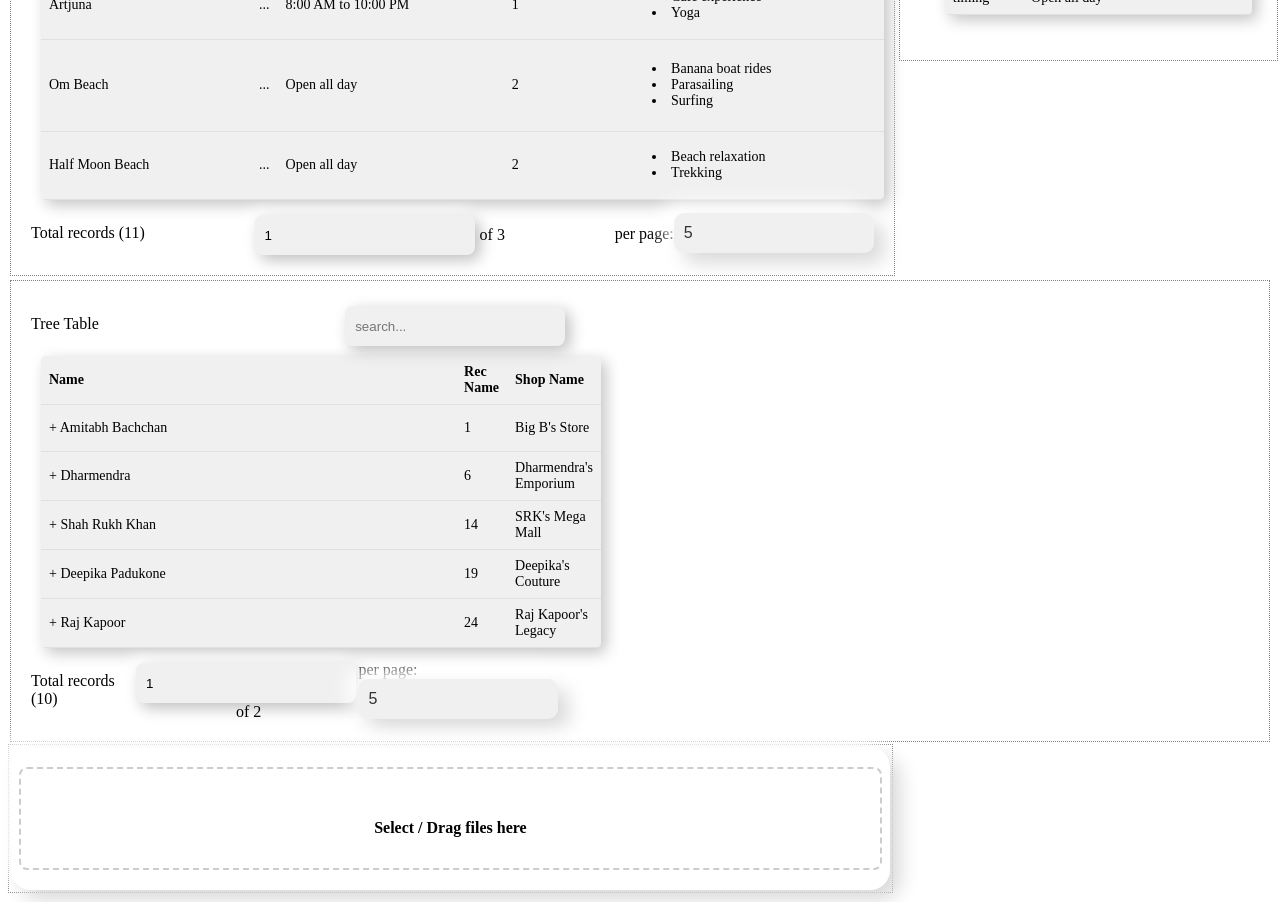
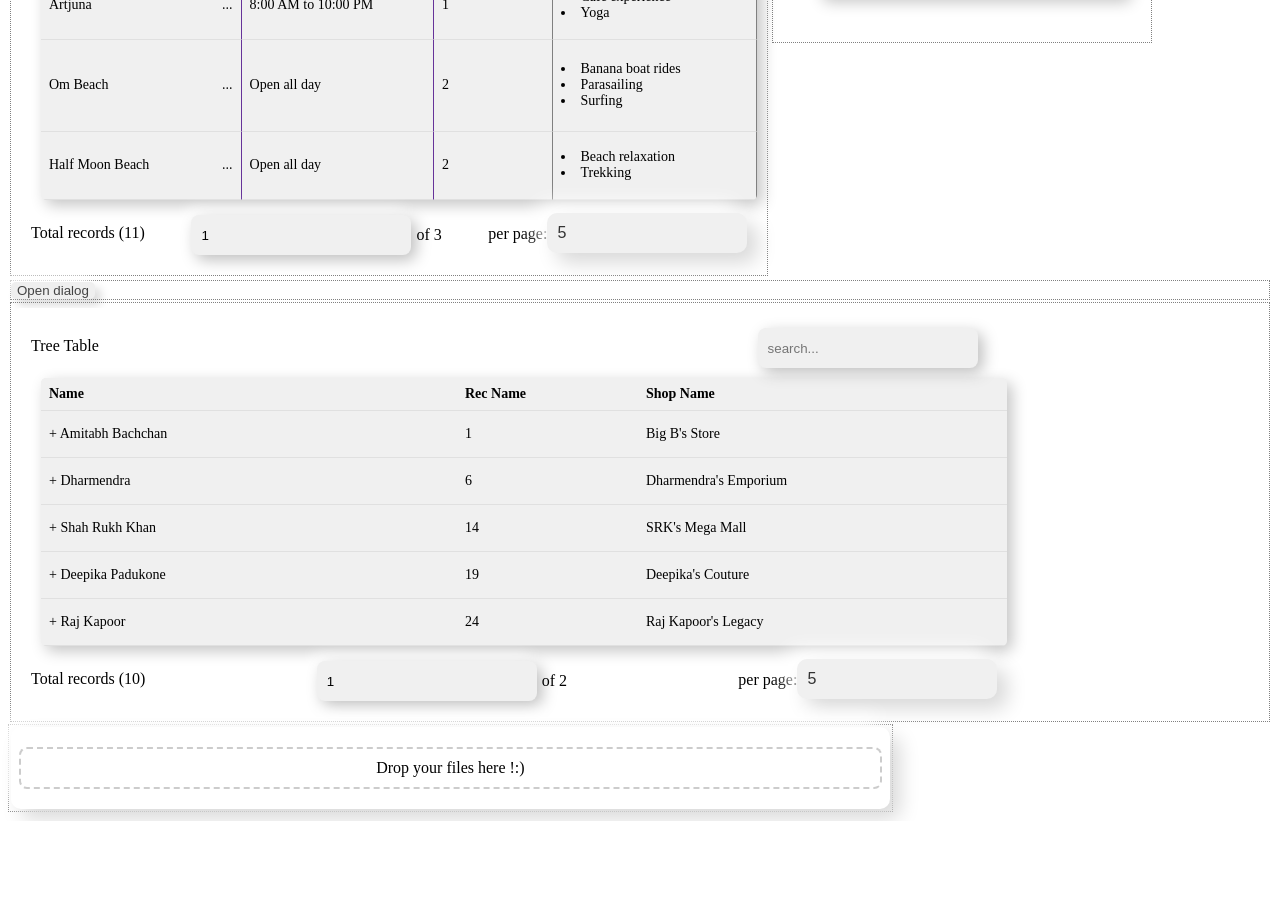
Before and after one commit to manish774/maxreact, a React app in the folder Common/: page / in a window 1280 px wide. Shown: the part 300-1202 px from the top of the page. After the commit the page ends 1121 px from the top, so only its background shows below. Built offline with nearby package versions, Linux system fonts and the light colour scheme.

Commit message:
github pages and modal added

```diff
--- a/Common/package.json
+++ b/Common/package.json
@@ -1,16 +1,20 @@
 {
   "name": "react-template",
+  "homepage": "http://manish774.github.io/Common",
   "version": "1.0.0",
   "description": "",
   "main": "index.js",
   "scripts": {
     "start": "webpack serve --config webpack/webpack.config.js --open",
-    "test": "echo \"Error: no test specified\" && exit 1"
+    "test": "echo \"Error: no test specified\" && exit 1",
+    "predeploy": "npm run -d build",
+    "build": "react-script build"
   },
   "keywords": [],
   "author": "",
   "license": "ISC",
   "dependencies": {
+    "gh-pages": "^6.1.0",
     "re-resizable": "^6.9.11",
     "react": "^18.2.0",
     "react-dom": "^18.2.0",
--- a/Common/src/App.tsx
+++ b/Common/src/App.tsx
@@ -116,6 +116,7 @@ const App = () => {
         searchable: true,
         hideAble: true,
         hideOnstart: true,
+        highLight: { color: "rebeccapurple" },
       },
       {
         id: "day",
@@ -125,6 +126,7 @@ const App = () => {
       {
         id: "activities",
         name: "Activities to do",
+        highLight: { color: "gray" },
         searchable: true,
         render: (item: any) =>
           item?.activities?.map((activity: any) => {
@@ -135,14 +137,10 @@ const App = () => {
   };
   // ____________________________________
 
-  const openDialog = () => {
-    setDialogState((prev) => (prev === false ? true : false));
-  };
-
   const selectHandler = (e: any) => {
     console.log(e);
   };
-  Tree;
+
   // ____________________Tree______________--
   const treeConfig: tableConfig = {
     title: "Tree Table",
@@ -163,7 +161,7 @@ const App = () => {
       >
         <Resizable
           defaultSize={{
-            width: "70%",
+            width: "60%",
             height: "90%",
           }}
           style={{ border: "1px dotted gray", margin: "2px" }}
@@ -189,12 +187,30 @@ const App = () => {
           )}
         </Resizable>
       </div>
-      {/* <Resizable style={{ border: "1px dotted gray", margin: "2px" }}>
-        <button onClick={openDialog}>Open dialog</button>
-        <Modal isDialogOpen={dialogState} />
-      </Resizable> */}
       <Resizable style={{ border: "1px dotted gray", margin: "2px" }}>
-        <div style={{ width: "600px" }}>
+        <button onClick={() => setDialogState(true)}>Open dialog</button>
+        <Modal
+          isDialogOpen={dialogState}
+          component={
+            <Files
+              shouldPreview={true}
+              isMultipleUpload={true}
+              maximumFiles={20}
+              placeholder="Drop your files here !:)"
+            />
+          }
+          closeLabel={"Cancel"}
+          submitLabel={"Submit"}
+          onCloseAction={() => setDialogState(false)}
+          dialogSize={"FULL"}
+          submitClick={() => {
+            setDialogState(false);
+          }}
+          enableFooter={false}
+        />
+      </Resizable>
+      <Resizable style={{ border: "1px dotted gray", margin: "2px" }}>
+        <div style={{ width: "80%" }}>
           <Tree records={TreeData} config={treeConfig} pageSize={10} />
         </div>
       </Resizable>
@@ -205,7 +221,12 @@ const App = () => {
         }}
         style={{ border: "1px dotted gray", padding: "2px" }}
       >
-        <Files shouldPreview={true} isMultipleUpload={true} maximumFiles={20} />
+        <Files
+          shouldPreview={true}
+          isMultipleUpload={true}
+          maximumFiles={20}
+          placeholder="Drop your files here !:)"
+        />
       </Resizable>
     </>
   );
--- a/Common/src/Model/Default.ts
+++ b/Common/src/Model/Default.ts
@@ -22,6 +22,7 @@ export interface ColumnProps {
   hoverAction?: HoverActionProp[];
   hideAble?: boolean;
   hideOnstart?: boolean;
+  highLight?: { color: string };
 }
 
 export interface TableProps {
--- a/Common/src/components/Files/Files.scss
+++ b/Common/src/components/Files/Files.scss
@@ -5,7 +5,7 @@
   flex-direction: column;
   align-items: center;
   padding: 20px;
-  border-radius: 20px;
+  border-radius: 10px;
   box-shadow: 10px 10px 20px #d9d9d9, -10px -10px 20px #ffffff;
   transition: box-shadow 0.3s ease;
 }
@@ -18,6 +18,7 @@
   position: relative;
   overflow: hidden;
   width: 100%;
+  min-height: 15px;
   border: 2px dashed #ccc; /* Added border style */
   border-radius: 8px; /* Added border radius */
   padding: 10px; /* Added padding to visually separate the border */
@@ -52,14 +53,6 @@
 }
 
 /* Add Neumorphic styles to the preview button */
-
-button {
-  height: 30px;
-  margin: 3px;
-}
-button:hover {
-  background-color: #45a049;
-}
 
 .file-prev-container {
   font-size: 10px;
--- a/Common/src/components/Files/Files.tsx
+++ b/Common/src/components/Files/Files.tsx
@@ -34,8 +34,8 @@ const Files = ({
       for (let i = 0; i < f?.length; i++) {
         const id = generateRandomString(16);
         const type = getFileType(event.target.files[i]);
-        const name = event.target.files[i]?.name;
-        const size = event.target.files[i]?.size;
+        const name = event?.target?.files[i]?.name;
+        const size = event?.target?.files[i]?.size;
         const file = {
           path: URL.createObjectURL(event.target.files[i]),
           type,
--- /dev/null
+++ b/Common/src/components/Modal/Modal.scss
@@ -0,0 +1,52 @@
+/* Modal.scss */
+
+dialog {
+  position: relative;
+  border: none;
+  border-radius: 10px;
+  position: fixed;
+  top: 50%;
+  left: 50%;
+  transform: translate(-50%, -50%);
+  background-color: white;
+  overflow: hidden;
+
+  &.FULL {
+    width: 80%;
+    height: 50%;
+  }
+
+  &.MEDIUM {
+    width: 65%;
+    height: 45%;
+  }
+
+  &.SMALL {
+    width: 60%;
+    height: 35%;
+  }
+  .close-top-button {
+    position: absolute;
+    right: 0;
+    top: 1px;
+    height: 30px;
+    width: 30px;
+  }
+  div {
+    .footer {
+      height: 40px;
+      position: absolute;
+      bottom: 0px;
+      text-align: right;
+      .submit-button,
+      .close-button {
+        margin: 5px;
+        height: 30px;
+      }
+    }
+  }
+}
+
+dialog::backdrop {
+  background: rgba(0, 0, 0, 0.7);
+}
--- a/Common/src/components/Modal/Modal.tsx
+++ b/Common/src/components/Modal/Modal.tsx
@@ -1,21 +1,65 @@
-import React, { useState } from "react";
-
-interface ModalState {
+import React, { ReactNode, useEffect, useRef, useState } from "react";
+import "./Modal.scss";
+interface ModalState<T extends ReactNode> {
   isDialogOpen: boolean;
+  onCloseAction?: () => any;
+  submitClick?: (d: any) => any;
+  component: T;
+  dialogSize?: "FULL" | "MEDIUM" | "SMALL";
+  closeLabel?: string;
+  submitLabel?: string;
+  enableFooter?: boolean;
 }
 
-const Modal = (props: ModalState) => {
-  // const [isDialogOpen, setIsDialogOpen] = useState(props?.isDialogOpen);
+const Modal = <T extends ReactNode>({
+  isDialogOpen,
+  onCloseAction,
+  component,
+  dialogSize = "MEDIUM",
+  submitClick,
+  closeLabel = "Close",
+  submitLabel = "Ok",
+  enableFooter = true,
+}: ModalState<T>) => {
+  const ref = useRef<HTMLDialogElement>(null);
+
+  useEffect(() => {
+    if (isDialogOpen) {
+      ref?.current?.showModal();
+    } else {
+      ref?.current?.close();
+    }
+  }, [isDialogOpen]);
+
+  const closeModal = () => {
+    if (onCloseAction) {
+      onCloseAction();
+    }
+  };
+
+  const onSubmitClick = (d: any) => {
+    submitClick && submitClick(d);
+  };
 
   return (
-    <div>
-      {props?.isDialogOpen && (
-        <dialog open={props?.isDialogOpen}>
-          <p>This is a React dialog box.</p>
-          {/* <button onClick={closeDialog}>Close</button> */}
-        </dialog>
-      )}
-    </div>
+    <dialog ref={ref} className={dialogSize}>
+      <button className="close-top-button" onClick={closeModal}>
+        x
+      </button>
+      <div>
+        {component}
+        {enableFooter && (
+          <div className="footer">
+            <button onClick={onSubmitClick} className="submit-button">
+              {submitLabel}
+            </button>
+            <button onClick={closeModal} className="close-button">
+              {closeLabel}
+            </button>
+          </div>
+        )}
+      </div>
+    </dialog>
   );
 };
 
--- a/Common/src/components/Table/Table.tsx
+++ b/Common/src/components/Table/Table.tsx
@@ -8,13 +8,9 @@ import "../generic/Table/Table.scss";
 import "../../Neu/default.scss";
 import { paginationOptions } from "../../utils/TableUtils";
 import { ASC, DESC } from "../../utils/Index";
-
 import { TableProps, ColumnProps, ThemeMode } from "../../Model/Default";
 import TableRows from "./TableRows";
 import { useDebounce } from "../../hooks/hooks";
-import Toggle from "../Toggle";
-import Input from "../generic/Input";
-import Select from "../generic/Select";
 import { TableHeader } from "../generic/Table/TableHeader";
 import TableFooter from "../generic/Table/TableFooter";
 
@@ -38,8 +34,6 @@ const Table = ({ records, config }: TableProps) => {
     offset: itemPerPage,
   });
 
-  const [find, setFind] = useState<string>(""); //to-do: use it in useEffect
-
   const { columns, title } = config; //To-do : make column name form this column and values from column render
 
   const sortableColumns = useMemo(
@@ -53,10 +47,6 @@ const Table = ({ records, config }: TableProps) => {
 
   useEffect(() => {
     const sortColumnObject: any = {};
-    // sortableColumns.forEach((col: any) => {
-    //   sortColumnObject[col] = ASC;
-    // }, []);
-
     setColumnSortState((prevColumnSortState: any) => {
       return { ...prevColumnSortState, ...sortColumnObject };
     });
@@ -64,8 +54,9 @@ const Table = ({ records, config }: TableProps) => {
 
   useEffect(() => {
     setColumnNames(() => {
-      return columns.map((rec) => (
+      return columns.map((rec, i) => (
         <th
+          style={{ background: rec?.highLight && rec?.highLight?.color }}
           onClick={() => {
             if (sortableColumns.includes(rec?.id)) {
               sortColumn(rec?.id, columnSortState[rec?.id]);
@@ -74,7 +65,7 @@ const Table = ({ records, config }: TableProps) => {
               }));
             }
           }}
-          className={`sort ${columnSortState[rec?.id]}`}
+          className={`sort ${columnSortState[rec?.id]} `}
           key={columnSortState[rec?.id]}
         >
           {rec?.name}
@@ -141,13 +132,24 @@ const Table = ({ records, config }: TableProps) => {
     // setFind(e.target.value);
   };
 
-  const createCellContent = (record: any, column: ColumnProps) => {
-    return <TableRows record={record} column={column} />;
+  const createCellContent = (
+    record: any,
+    column: ColumnProps,
+    index: number
+  ) => {
+    return (
+      <TableRows
+        record={record}
+        column={column}
+        config={config}
+        columnNumber={index}
+      />
+    );
   };
 
   const rows = currentRecord?.map((record: any) => (
     <tr key={generateRandomString(10)}>
-      {columns?.map((col) => createCellContent(record, col))}
+      {columns?.map((col, i) => createCellContent(record, col, i))}
     </tr>
   ));
 
@@ -177,7 +179,10 @@ const Table = ({ records, config }: TableProps) => {
         changeTheme={changeTheme}
       />
       <div className="table-main">
-        <table style={{ minHeight: config?.minHeight || "" }}>
+        <table
+          style={{ minHeight: config?.minHeight || "" }}
+          key={generateRandomString(10)}
+        >
           <thead>
             <tr>{columnNames}</tr>
           </thead>
--- a/Common/src/components/Table/TableRows.tsx
+++ b/Common/src/components/Table/TableRows.tsx
@@ -1,12 +1,14 @@
 import React, { useState, useEffect, useRef } from "react";
-import { ColumnProps } from "../../Model/Default";
+import { ColumnProps, tableConfig } from "../../Model/Default";
 import { generateRandomString } from "../../utils/Index";
 
 interface RowProps {
   record: any;
   column: ColumnProps;
+  config?: tableConfig;
+  columnNumber: number;
 }
-const TableRows = ({ record, column }: RowProps) => {
+const TableRows = ({ record, column, config, columnNumber }: RowProps) => {
   const [showRowOptions, setShowRowOptions] = useState<boolean>(false);
   const rowOptionsRef = useRef(null);
 
@@ -71,7 +73,16 @@ const TableRows = ({ record, column }: RowProps) => {
   };
 
   return (
-    <td style={{ textAlign: "left" }} key={generateRandomString(10)}>
+    <td
+      style={{
+        textAlign: "left",
+        borderLeft:
+          column?.highLight && `1px solid ${column?.highLight?.color}`,
+        borderRight:
+          column?.highLight && `1px solid ${column?.highLight?.color}`,
+      }}
+      key={generateRandomString(10)}
+    >
       {column?.render ? column?.render(record) : record[column?.id]}
       {prepareOptionsView()}
     </td>
```
Also changed, not shown: Common/src/components/Tree/Tree.tsx (+13 -4 lines), 2 other files (tests, documents, lock files or other folders).
